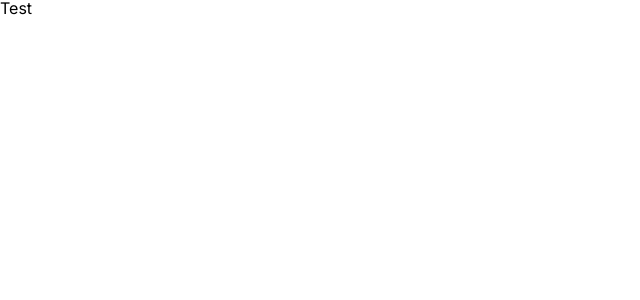
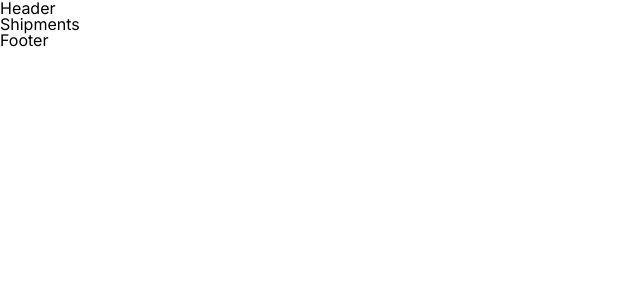
Before and after one commit to bmbrina/dronocargo, a React (Create React App) app: page /shipments in a window 1280 px wide. Shown: the top 300 px of the page, without its empty margins (0-640 px from the left). Built offline with nearby package versions, Linux system fonts and the light colour scheme.

Commit message:
Adds header and footer skeleton components

```diff
--- a/src/App.tsx
+++ b/src/App.tsx
@@ -1,15 +1,17 @@
 import React from 'react'
 import { BrowserRouter, Switch, Route } from 'react-router-dom'
+import Footer from './components/Footer'
+import Header from './components/Header'
 import * as Routes from './routes'
 
 const App = () => (
     <div className="App">
       <BrowserRouter>
-        {/* <Header /> */}
+        <Header />
         <Switch>
           <Route exact path="/shipments" component={Routes.Shipments} />
         </Switch>
-        {/* <Footer /> */}
+        <Footer />
       </BrowserRouter>
     </div>
   )
--- /dev/null
+++ b/src/components/Footer/index.tsx
@@ -0,0 +1,9 @@
+import React from 'react'
+
+const Footer = () => (
+    <div className="footer">
+      Footer
+    </div>
+  )
+
+export default Footer
--- /dev/null
+++ b/src/components/Header/index.tsx
@@ -0,0 +1,9 @@
+import React from 'react'
+
+const Header = () => (
+    <div className="header">
+      Header
+    </div>
+  )
+
+export default Header
--- a/src/views/Shipments/index.tsx
+++ b/src/views/Shipments/index.tsx
@@ -2,7 +2,7 @@
 
 const Shipments = () => (
     <div className="shipments">
-      Test
+      Shipments
     </div>
   )
 
```
